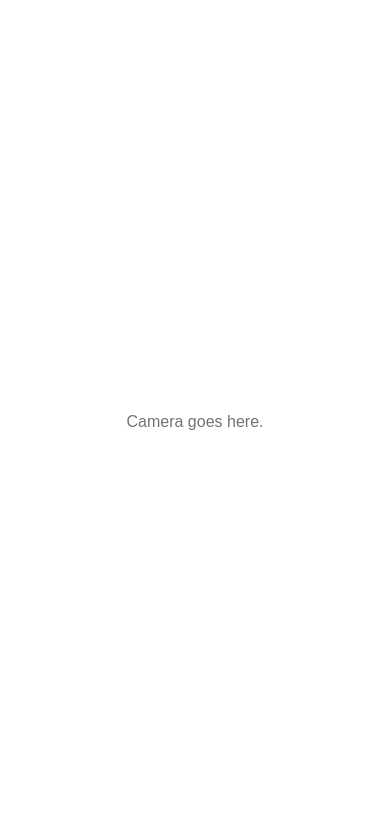
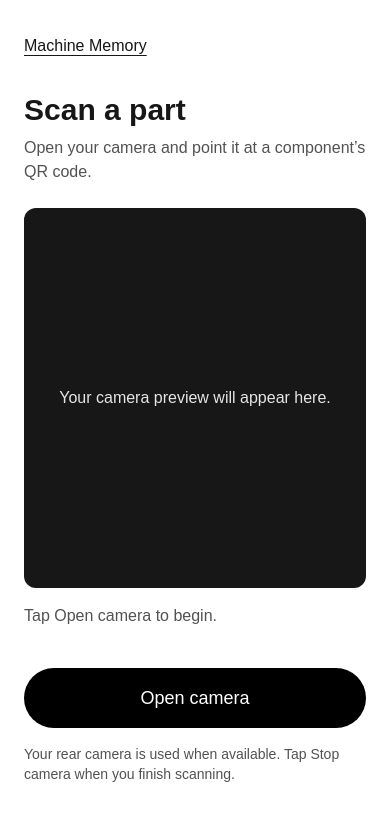
Before and after one commit to Mkhaleel08/space-hackathon, a Next.js app: page /scan in a window 390 px wide. Shown: the top 820 px of the page. Built offline with nearby package versions, Linux system fonts and the light colour scheme.

Commit message:
Add mobile QR camera scanner with permission recovery

```diff
--- a/src/app/scan/page.tsx
+++ b/src/app/scan/page.tsx
@@ -1,9 +1,21 @@
-// Owner: frontend. Milestone 1: camera open on a real phone from the Vercel URL.
-// Milestone 2: html5-qrcode scan -> component id -> card.
+import Link from "next/link";
+import CameraScanner from "@/components/camera-scanner";
+
+export const metadata = { title: "Scan a part | Machine Memory" };
+
 export default function ScanPage() {
   return (
-    <main className="flex flex-1 items-center justify-center p-6 text-neutral-500">
-      Camera goes here.
+    <main className="mx-auto flex w-full max-w-lg flex-1 flex-col gap-6 p-6">
+      <Link href="/" className="flex min-h-11 w-fit items-center rounded underline underline-offset-4 hover:opacity-70 focus-visible:outline-2 focus-visible:outline-offset-4">
+        Machine Memory
+      </Link>
+      <header>
+        <h1 className="text-3xl font-semibold">Scan a part</h1>
+        <p className="mt-2 text-neutral-600 dark:text-neutral-300">
+          Open your camera and point it at a component’s QR code.
+        </p>
+      </header>
+      <CameraScanner />
     </main>
   );
 }
--- /dev/null
+++ b/src/components/camera-scanner.tsx
@@ -0,0 +1,142 @@
+"use client";
+
+import { useEffect, useRef, useState } from "react";
+import type { Html5Qrcode } from "html5-qrcode";
+
+type CameraState = "idle" | "opening" | "running" | "stopping" | "error";
+
+function cameraError(error: unknown) {
+  const message = error instanceof Error ? `${error.name} ${error.message}` : String(error);
+  if (/NotAllowed|Permission|denied/i.test(message)) {
+    return "Camera permission was denied. Allow camera access in your browser’s site settings, then try again.";
+  }
+  if (/NotFound|DevicesNotFound/i.test(message)) {
+    return "No camera was found. Open this page on a phone with a camera.";
+  }
+  if (/NotReadable|TrackStart/i.test(message)) {
+    return "The camera is busy. Close other apps using it, then try again.";
+  }
+  return "The camera could not open. Check camera permission and close other camera apps, then try again.";
+}
+
+export default function CameraScanner() {
+  const [state, setState] = useState<CameraState>("idle");
+  const [error, setError] = useState("");
+  const [componentId, setComponentId] = useState("");
+  const scanner = useRef<Html5Qrcode | null>(null);
+  const pending = useRef<Promise<void> | null>(null);
+  const mounted = useRef(false);
+  const busy = useRef(false);
+
+  useEffect(() => {
+    mounted.current = true;
+    return () => {
+      mounted.current = false;
+      // Permission may resolve after navigation; release that stream too.
+      void (async () => {
+        await pending.current;
+        const current = scanner.current;
+        if (current?.isScanning) await current.stop();
+        current?.clear();
+      })().catch(() => {});
+    };
+  }, []);
+
+  async function openCamera() {
+    if (busy.current || scanner.current?.isScanning) return;
+    if (!window.isSecureContext || !navigator.mediaDevices?.getUserMedia) {
+      setError("Camera access needs a secure connection. Open the HTTPS preview URL in Safari or Chrome on your phone.");
+      setState("error");
+      return;
+    }
+    busy.current = true;
+    setError("");
+    setComponentId("");
+    setState("opening");
+    const operation = (async () => {
+      try {
+        const { Html5Qrcode, Html5QrcodeSupportedFormats } = await import("html5-qrcode");
+        if (!mounted.current) return;
+        const current = new Html5Qrcode("component-camera", {
+          formatsToSupport: [Html5QrcodeSupportedFormats.QR_CODE],
+          verbose: false,
+        });
+        scanner.current = current;
+        await current.start(
+          { facingMode: "environment" },
+          { fps: 10 },
+          (text) => { if (mounted.current) setComponentId(text.trim()); },
+          () => {},
+        );
+        if (mounted.current) setState("running");
+      } catch (cause) {
+        try { scanner.current?.clear(); } catch { /* Preserve the camera error. */ }
+        scanner.current = null;
+        if (mounted.current) {
+          setError(cameraError(cause));
+          setState("error");
+        }
+      } finally {
+        busy.current = false;
+      }
+    })();
+    pending.current = operation;
+    await operation;
+  }
+
+  async function stopCamera() {
+    if (busy.current) return;
+    busy.current = true;
+    setError("");
+    setState("stopping");
+    const operation = (async () => {
+      try {
+        if (scanner.current?.isScanning) await scanner.current.stop();
+        scanner.current?.clear();
+        scanner.current = null;
+        if (mounted.current) setState("idle");
+      } catch {
+        if (mounted.current) {
+          setError("The camera could not stop. Close this tab to release it.");
+          setState("running");
+        }
+      } finally {
+        busy.current = false;
+      }
+    })();
+    pending.current = operation;
+    await operation;
+  }
+
+  const active = state === "running" || state === "stopping";
+  const waiting = state === "opening" || state === "stopping";
+
+  return (
+    <section aria-label="Component camera" className="flex flex-col gap-4">
+      <div className="relative aspect-[3/4] max-h-[45svh] overflow-hidden rounded-xl bg-neutral-900">
+        <div id="component-camera" className="h-full w-full [&_video]:h-full [&_video]:w-full [&_video]:object-cover" />
+        {!active && (
+          <div className="pointer-events-none absolute inset-0 flex items-center justify-center p-8 text-center text-neutral-200">
+            {state === "opening" ? "Allow camera access when your browser asks." : "Your camera preview will appear here."}
+          </div>
+        )}
+      </div>
+      <p role="status" className="min-h-12 break-words text-neutral-600 dark:text-neutral-300">
+        {state === "opening" ? "Opening camera…" : state === "stopping" ? "Stopping camera…" : active ? componentId ? `Detected component: ${componentId}` : "Camera is ready. Hold a QR code in view." : "Tap Open camera to begin."}
+      </p>
+      {error && <p role="alert" className="text-red-700 dark:text-red-300">{error}</p>}
+      <button
+        type="button"
+        onClick={active ? stopCamera : openCamera}
+        disabled={waiting}
+        aria-busy={waiting}
+        className="min-h-14 cursor-pointer rounded-full bg-black px-6 py-4 text-lg font-medium text-white hover:bg-neutral-800 active:bg-neutral-700 focus-visible:outline-2 focus-visible:outline-offset-4 focus-visible:outline-current disabled:cursor-wait disabled:opacity-60 dark:bg-white dark:text-black dark:hover:bg-neutral-200"
+      >
+        {active ? "Stop camera" : state === "error" ? "Try camera again" : "Open camera"}
+      </button>
+      <p className="text-sm text-neutral-600 dark:text-neutral-300">
+        Your rear camera is used when available. Tap Stop camera when you finish scanning.
+      </p>
+    </section>
+  );
+}
```
